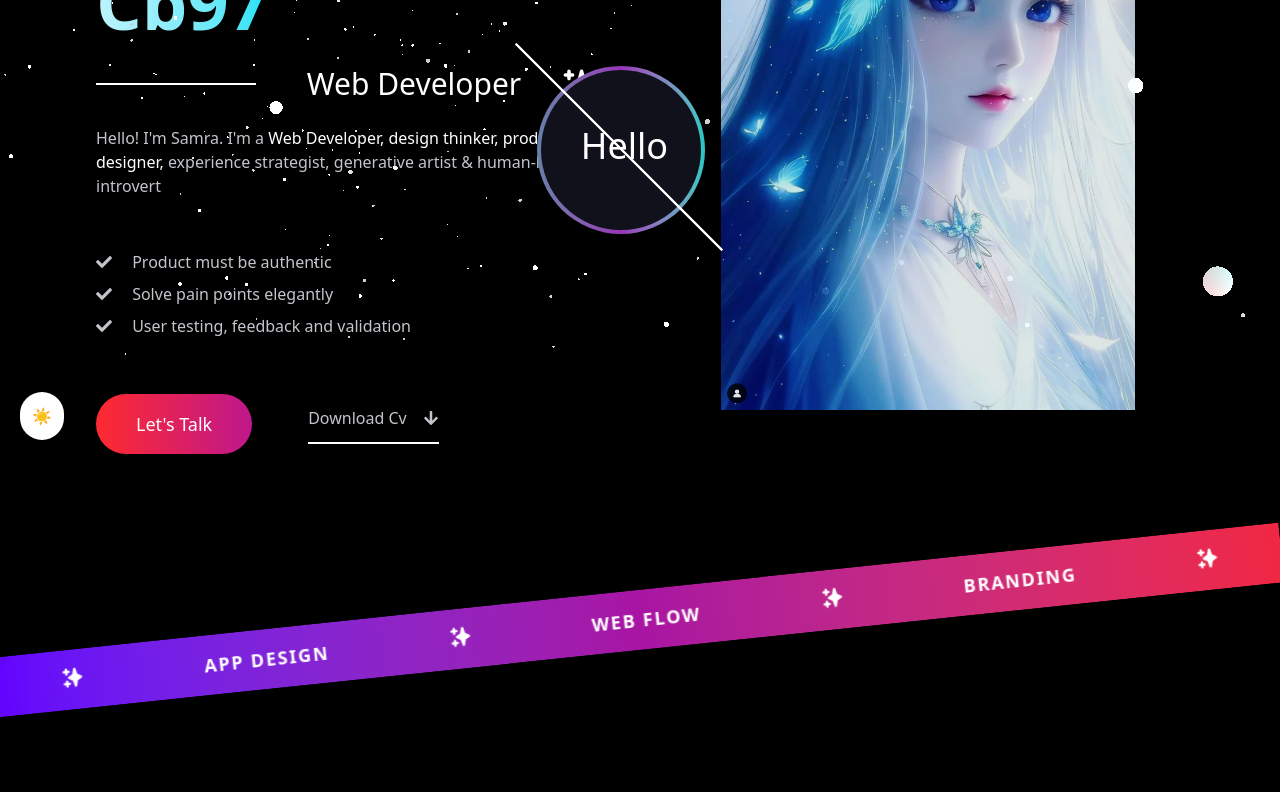
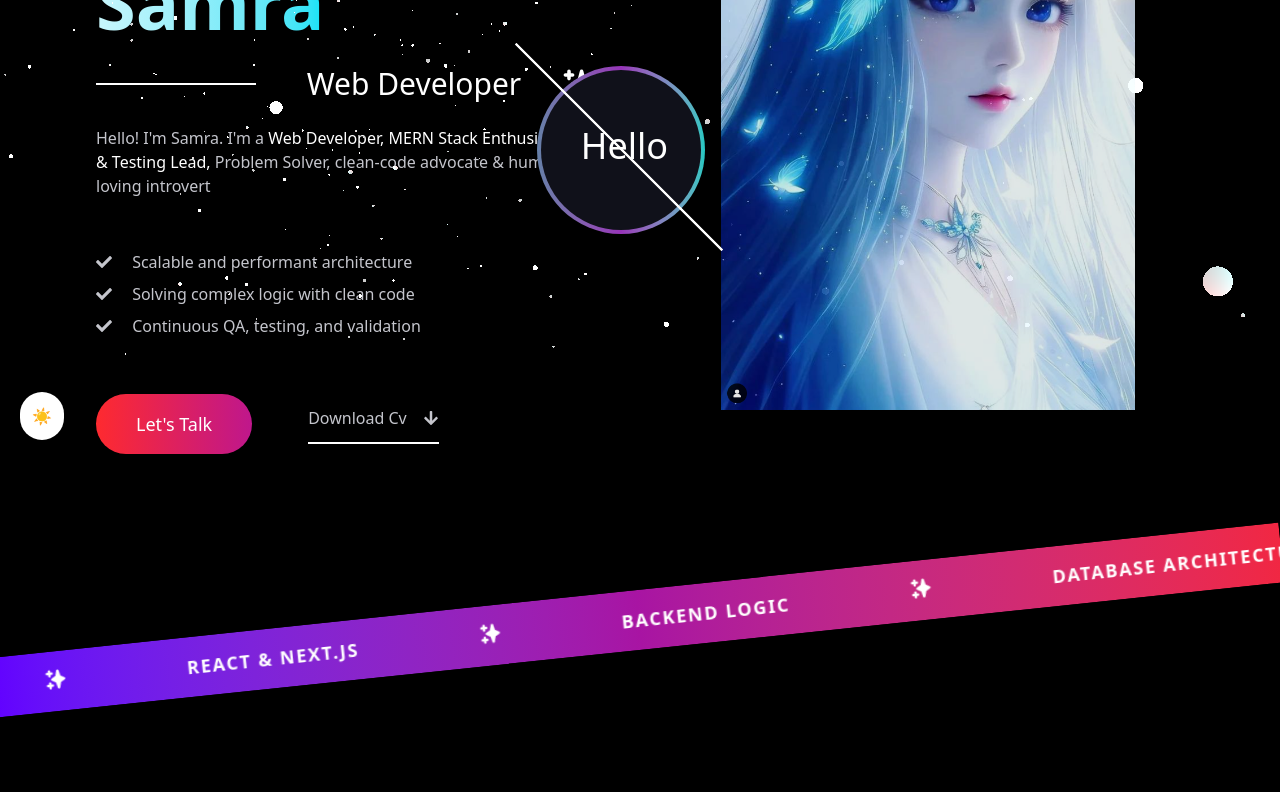
Before and after one commit to Samra720/samra-portfolio, a React (Vite) app: page / in a window 1280 px wide. Shown: the part 340-1132 px from the top of the page. Built offline with nearby package versions, Linux system fonts and the light colour scheme; the HTML template or start-up script is replaced by a standard one.

Commit message:
HeroSection content updated

```diff
--- a/src/components/Carousel.tsx
+++ b/src/components/Carousel.tsx
@@ -2,13 +2,18 @@ import { HiSparkles } from "react-icons/hi";
 
 function GradientCarouselBar() {
   const items = [
-    'UI/UX DESIGN',
-    'APP DESIGN',
-    'WEB FLOW',
-    'BRANDING',
-    'DEVELOPMENT',
-    'PRODUCT DESIGN',
-  ];
+  'MERN STACK',
+  'REACT & NEXT.JS',
+  'BACKEND LOGIC',
+  'DATABASE ARCHITECTURE',
+  'QA & TESTING',
+  'API INTEGRATION',
+  'SUPABASE & DRIZZLE',
+  'TAILWIND CSS',
+  'MONGODB & EXPRESS',
+  'NODE.JS RUNTIME',
+  'FULL-STACK SOLUTIONS',
+];
 
   const sequence = items.flatMap((item) => [
     item,
--- a/src/components/HeroSection.tsx
+++ b/src/components/HeroSection.tsx
@@ -46,7 +46,7 @@ function HeroSection() {
             <h1 className="text-5xl md:text-7xl font-light text-main">
               Hello! <br className="md:hidden" />
               <span className="font-extrabold bg-clip-text text-transparent bg-linear-to-r from-(--name-color-start) to-(--name-color-end)">
-                I'm Cb97
+                I'm Samra
               </span>
             </h1>
 
@@ -57,12 +57,12 @@ function HeroSection() {
             </div>
           </div>
 
-          <div className="text-muted max-w-xl">
-            <p>Hello! I'm Samra. I'm a <span className="text-white font-medium">Web Developer, design thinker, product designer,</span> experience strategist, generative artist & human-loving introvert</p>
+          <div className="text-muted max-w-[500px]">
+            <p>Hello! I'm Samra. I'm a <span className="text-white font-medium">Web Developer, MERN Stack Enthusiast, QA & Testing Lead,</span> Problem Solver, clean-code advocate & human-loving introvert</p>
             <ul className="my-8 md:mt-13 space-y-2">
-              <li><FaCheck className="inline mr-4 mb-1" /> Product must be authentic</li>
-              <li><FaCheck className="inline mr-4 mb-1" /> Solve pain points elegantly</li>
-              <li><FaCheck className="inline mr-4 mb-1" /> User testing, feedback and validation</li>
+              <li><FaCheck className="inline mr-4 mb-1" /> Scalable and performant architecture</li>
+              <li><FaCheck className="inline mr-4 mb-1" /> Solving complex logic with clean code</li>
+              <li><FaCheck className="inline mr-4 mb-1" /> Continuous QA, testing, and validation</li>
             </ul>
           </div>
 
```
